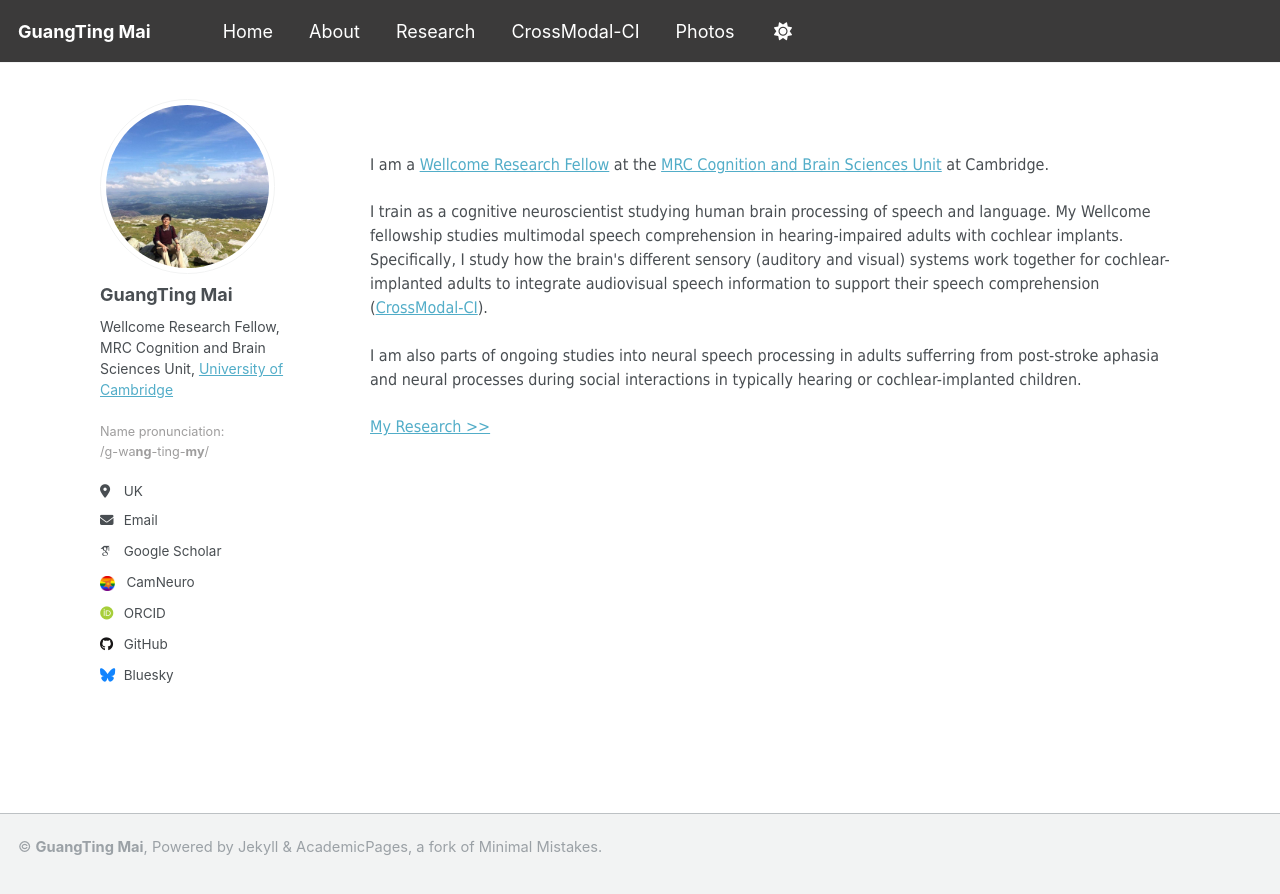
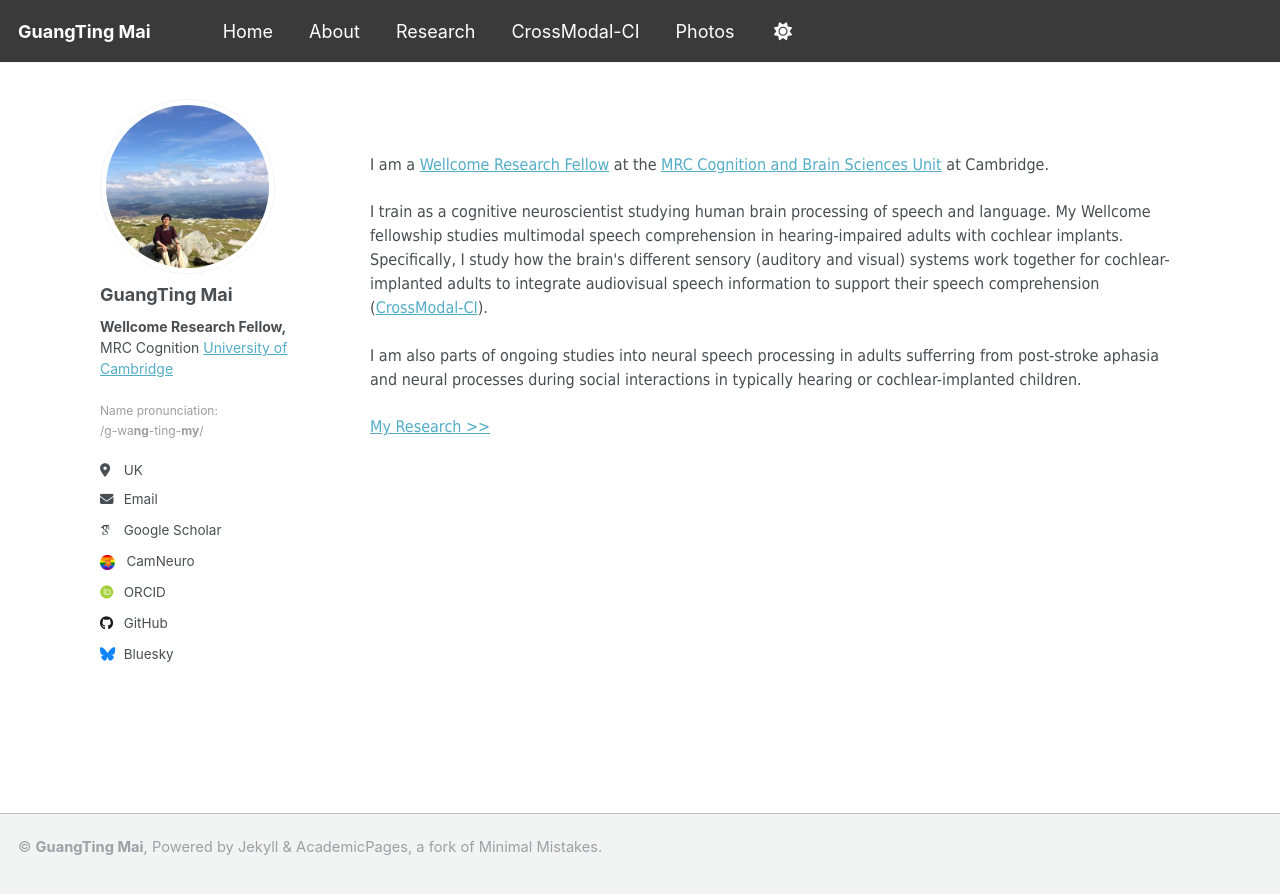
Before and after one commit to guangtingmai/guangtingmai.github.io, a Jekyll site: the page built from _pages/readme.html, in a window 1280 px wide. Shown: the top 894 px of the page. Built offline with Jekyll 4.4.1, drawn with Linux system fonts in a browser that asks for light colours; some web fonts are replaced.

Commit message:
Update _config.yml

```diff
--- a/_config.yml
+++ b/_config.yml
@@ -25,7 +25,7 @@
   avatar           : "profile.jpg"
   name             : "GuangTing Mai"
   pronouns         : # example: "she/her"
-  bio              : '<span style="font-size:10.5pt;">Wellcome Research Fellow,<br>MRC Cognition and Brain Sciences Unit, <a href="https://www.cam.ac.uk/">University of Cambridge</a></span><br><br><span style="font-size:9.5pt;color:#9e9d9d">Name pronunciation:<br>/g-wa<strong>ng</strong>-ting-<strong>my</strong>/</span>'
+  bio              : '<span style="font-size:10.5pt;"><strong>Wellcome Research Fellow,</strong><br>MRC Cognition <a href="https://www.cam.ac.uk/">University of Cambridge</a></span><br><br><span style="font-size:9pt;color:#9e9d9d">Name pronunciation:<br>/g-wa<strong>ng</strong>-ting-<strong>my</strong>/</span>'
   location         : "UK"
   employer         : # "Red Brick University"
   uri              : # URL
```
